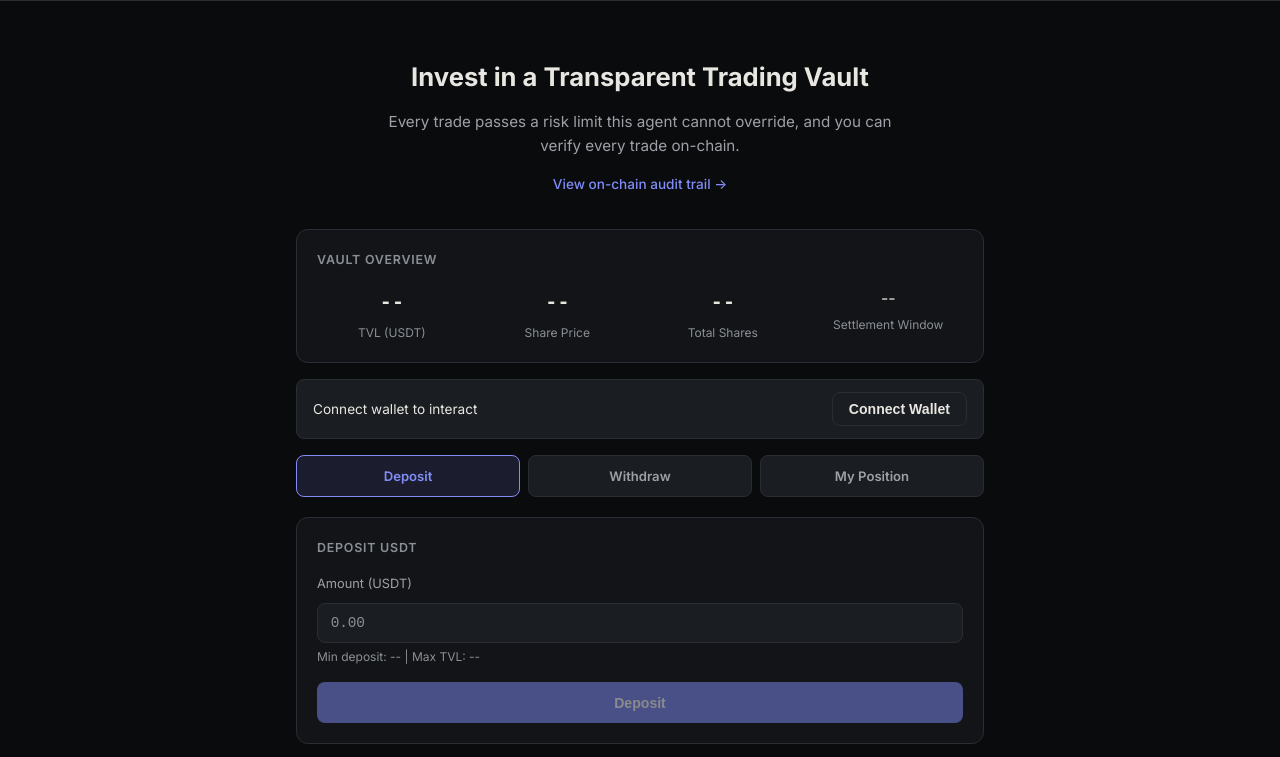
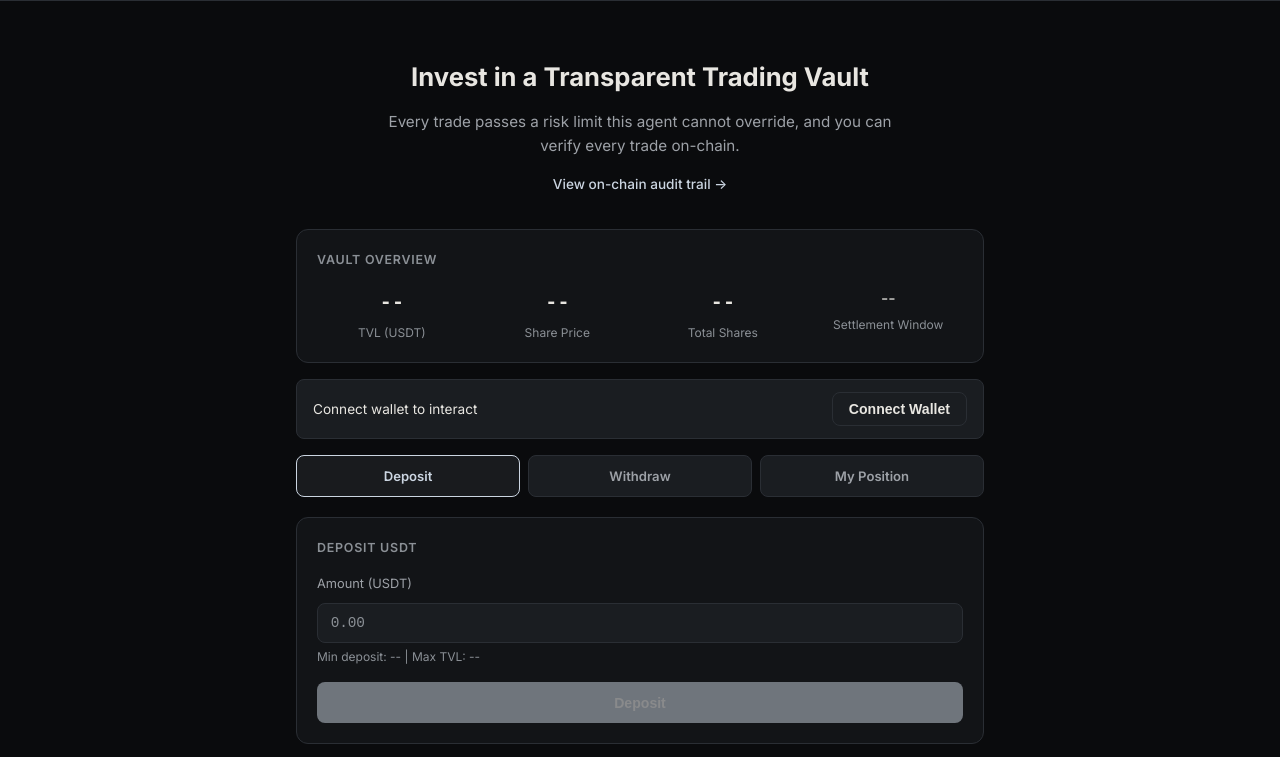
Before and after one commit to Henoch4/portfolio-risk-copilot, a plain HTML site: page static/depositor.html in a window 1280 px wide. Shown: the part 49-806 px from the top of the page. Drawn offline with nearby package versions, Linux system fonts and the light colour scheme.

Commit message:
fix: replace purple accent with neutral slate in depositor UI

```diff
--- a/static/depositor.html
+++ b/static/depositor.html
@@ -28,8 +28,8 @@
       --warning-dim: rgba(245, 158, 11, 0.14);
       --info: #60A5FA;
       --info-dim: rgba(96, 165, 250, 0.14);
-      --accent: #818CF8;
-      --accent-dim: rgba(129, 140, 248, 0.14);
+      --accent: #CBD5E1;
+      --accent-dim: rgba(203, 213, 225, 0.08);
       --radius-card: 12px;
       --radius-btn: 8px;
       --radius-badge: 6px;
@@ -128,7 +128,7 @@
     }
     .btn:disabled { opacity: 0.5; cursor: not-allowed; }
     .btn-primary { background: var(--accent); color: #fff; }
-    .btn-primary:hover:not(:disabled) { background: #6366F1; }
+    .btn-primary:hover:not(:disabled) { background: #E2E8F0; }
     .btn-outline { background: transparent; border-color: var(--border); color: var(--text-primary); }
     .btn-outline:hover:not(:disabled) { border-color: var(--text-muted); }
     .btn-danger { background: var(--danger); color: #fff; }
```
